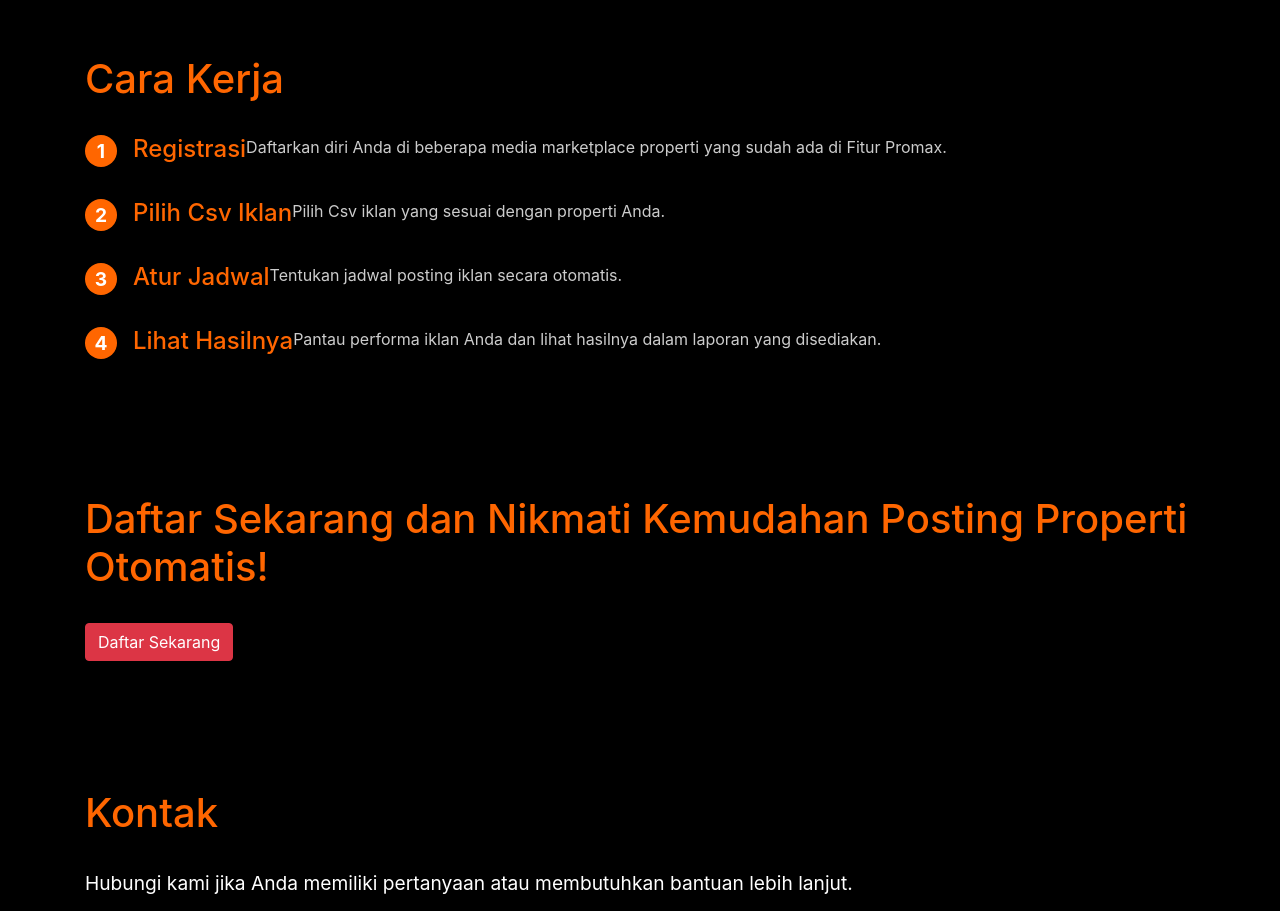
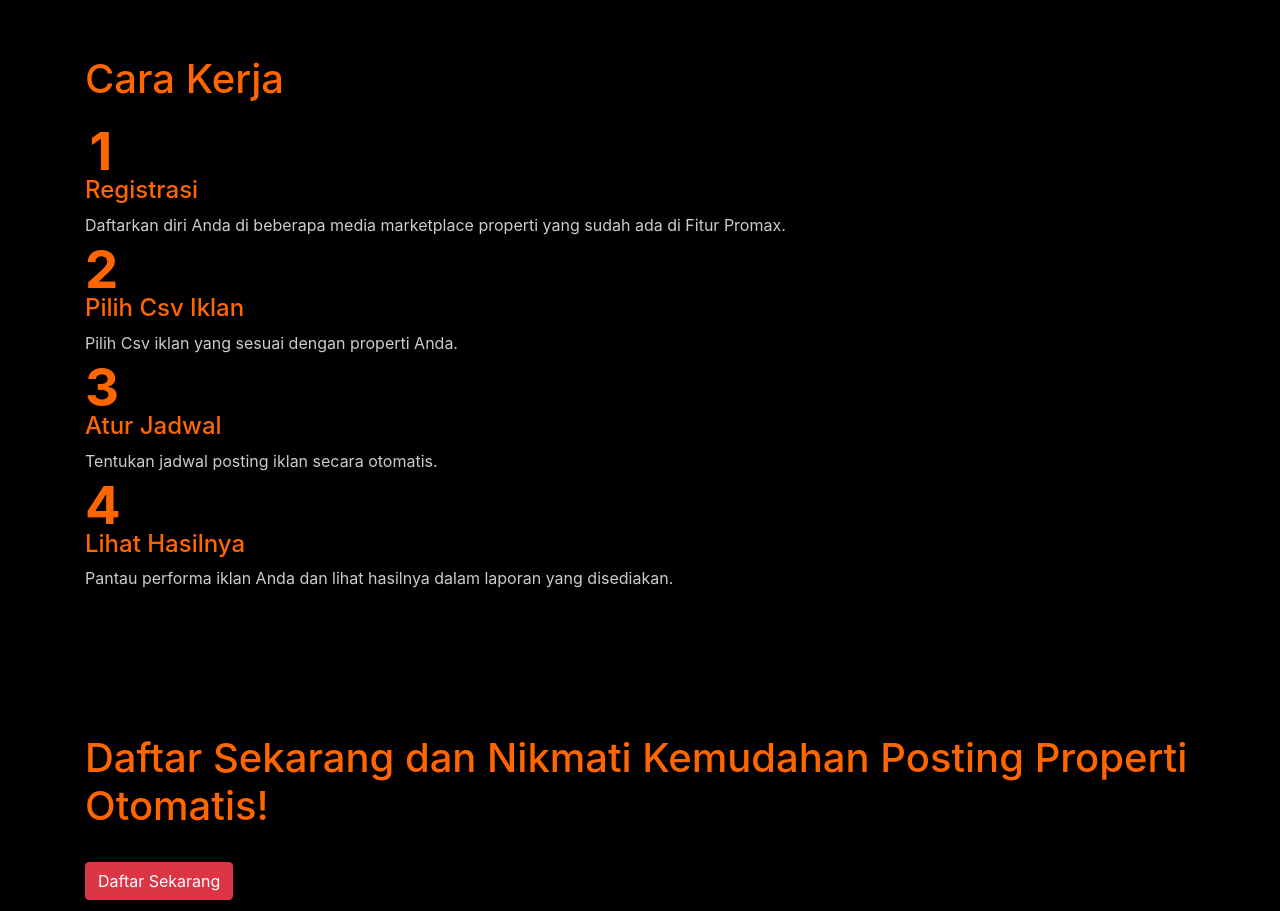
Before and after one commit to Afsetaz/Promax, a plain HTML site: page index.html in a window 1280 px wide. Shown: the part 2180-3091 px from the top of the page. Drawn offline with nearby package versions, Linux system fonts and the light colour scheme.

Commit message:
styles.css

```diff
--- a/styles.css
+++ b/styles.css
@@ -137,27 +137,19 @@ body {
 
 .step-number {
     display: inline-block;
-    background: #ff6600; /* Warna step number menjadi orange */
-    color: #fff;
-    border-radius: 50%;
+    color: #ff6600;
     width: 2rem;
     height: 2rem;
     line-height: 2rem;
     text-align: center;
     margin-right: 1rem;
-    font-size: 1.2rem;
+    font-size: 3.3rem;
     font-weight: bold;
 }
 
 .steps-list {
-    display: flex;
     flex-direction: column;
     gap: 1.5rem;
-}
-
-.step {
-    display: flex;
-    align-items: flex-start;
 }
 
 .step h3 {
```
